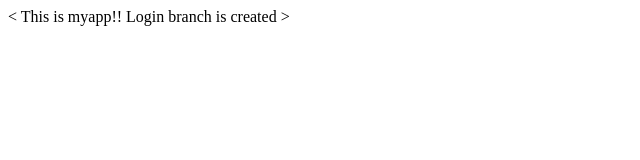
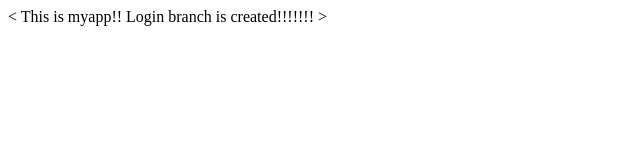
Before and after one commit to hthatik/myapp-20220101, a plain HTML site: page index.html in a window 1280 px wide. Shown: the full height of the page, 0-640 px from the left. Drawn offline with Linux system fonts and the light colour scheme.

Commit message:
7th coomit with login2 user

```diff
--- a/index.html
+++ b/index.html
@@ -5,6 +5,6 @@
   </head>
   <body>
     This is myapp!!
-    Login branch is created
+    Login branch is created!!!!!!!
   </body>
 </html>>
```
Also changed, not shown: 1 other file.
